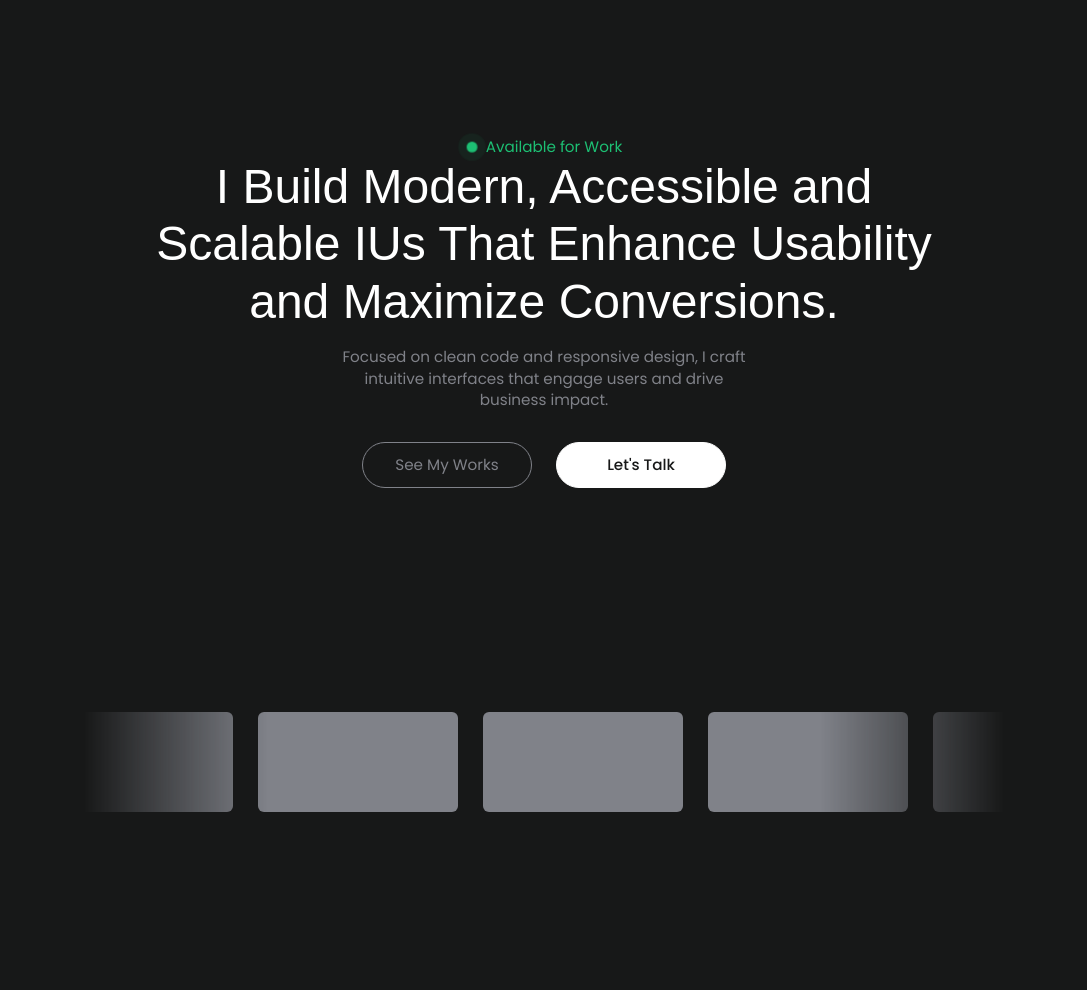
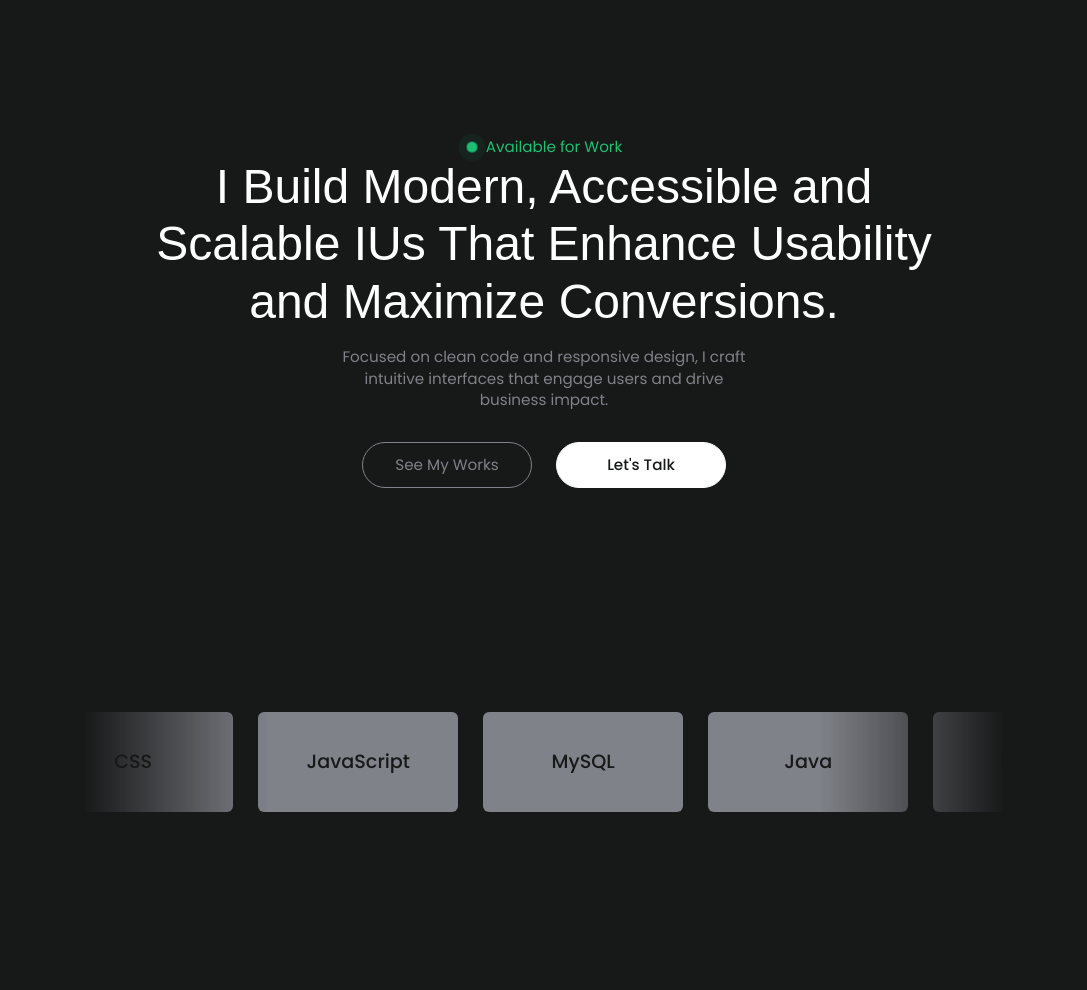
Before and after one commit to heyywillz/My-portfolio, a plain HTML site: page index.html in a window 1280 px wide. Shown: the part 88-1078 px from the top of the page, without its empty margins (96-1183 px from the left). Drawn offline with Linux system fonts and the light colour scheme; a web font is replaced by a local one.

Commit message:
building my portfolio website

```diff
--- a/index.html
+++ b/index.html
@@ -60,14 +60,33 @@
 
       <section class="skills">
         <div class="wrapper">
-          <div class="item item1"></div>
-          <div class="item item2"></div>
-          <div class="item item3"></div>
-          <div class="item item4"></div>
-          <div class="item item5"></div>
-          <div class="item item6"></div>
-          <div class="item item7"></div>
-          <div class="item item8"></div>
+          <div class="item item1">
+            <span>HTML</span>
+          </div>
+          <div class="item item2">
+            <span>CSS</span>
+          </div>
+          <div class="item item3">
+            <span>JavaScript</span>
+          </div>
+          <div class="item item4">
+            <span>MySQL</span>
+          </div>
+          <div class="item item5">
+            <span>Java</span>
+          </div>
+          <div class="item item6">
+            <span>Python</span>
+          </div>
+          <div class="item item7">
+            <span>Git</span>
+          </div>
+          <div class="item item8">
+            <span>GitHub</span>
+          </div>
+          <div class="item item8">
+            <span>Photoshop</span>
+          </div>
         </div>
       </section>
 
--- a/style.css
+++ b/style.css
@@ -204,6 +204,9 @@ main {
 }
 
 .item {
+  display: flex;
+  justify-content: center;
+  align-items: center;
   width: 200px;
   height: 100px;
   background-color: var(--text-color);
@@ -214,6 +217,13 @@ main {
   animation-duration: 30s;
   animation-timing-function: linear;
   animation-iteration-count: infinite;
+  color: var(--background-color);
+
+}
+
+.item span {
+  font-size: 1.2rem;
+  font-weight: 500;
 }
 
 .item1 {
@@ -601,6 +611,11 @@ main {
     width: 85vw;
   }
 
+  .item {
+  width: 200px;
+  height: 70px;
+  }
+
   .about-container {
     margin-top: 1rem;
   }
```
